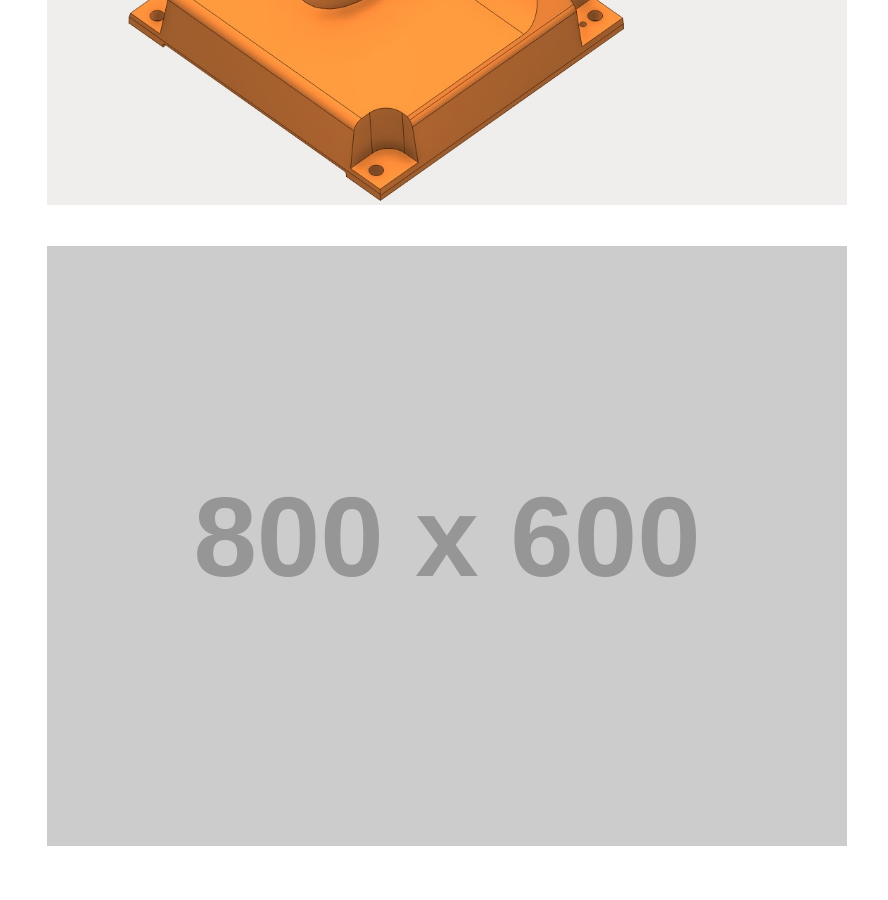
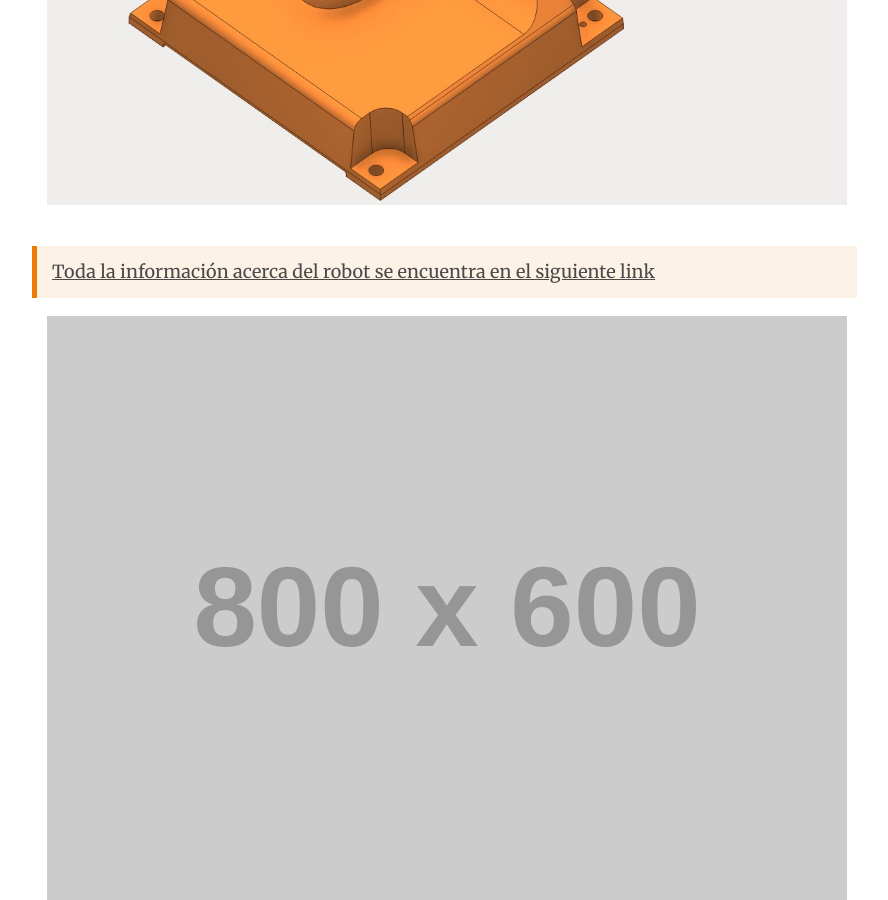
Before and after one commit to BrayanCalderon/ProyectoRobotica-2021-I, a Jekyll site: the page built from _docs/CAD/Robot.md, in a window 1280 px wide and 900 px high, scrolled down 1614 px. Shown: the whole window, without its empty margins (343-1231 px from the left). Built offline with Jekyll 4.4.1, drawn with Linux system fonts in a browser that asks for light colours.

Commit message:
Update Robot.md

```diff
--- a/_docs/CAD/Robot.md
+++ b/_docs/CAD/Robot.md
@@ -12,5 +12,6 @@ A continuación podemos observar el Robot.
 Y la mesa rotativa.
 ![Alt text](../../images/MesaRotar.jpeg?raw=true "Posicion")
 
+> [Toda la información acerca del robot se encuentra en el siguiente link](https://www.kuka.com/-/media/kuka-downloads/imported/6b77eecacfe542d3b736af377562ecaa/pf0029_kr_1502_k_en.pdf)
 
 ![](//placehold.it/800x600)
```
